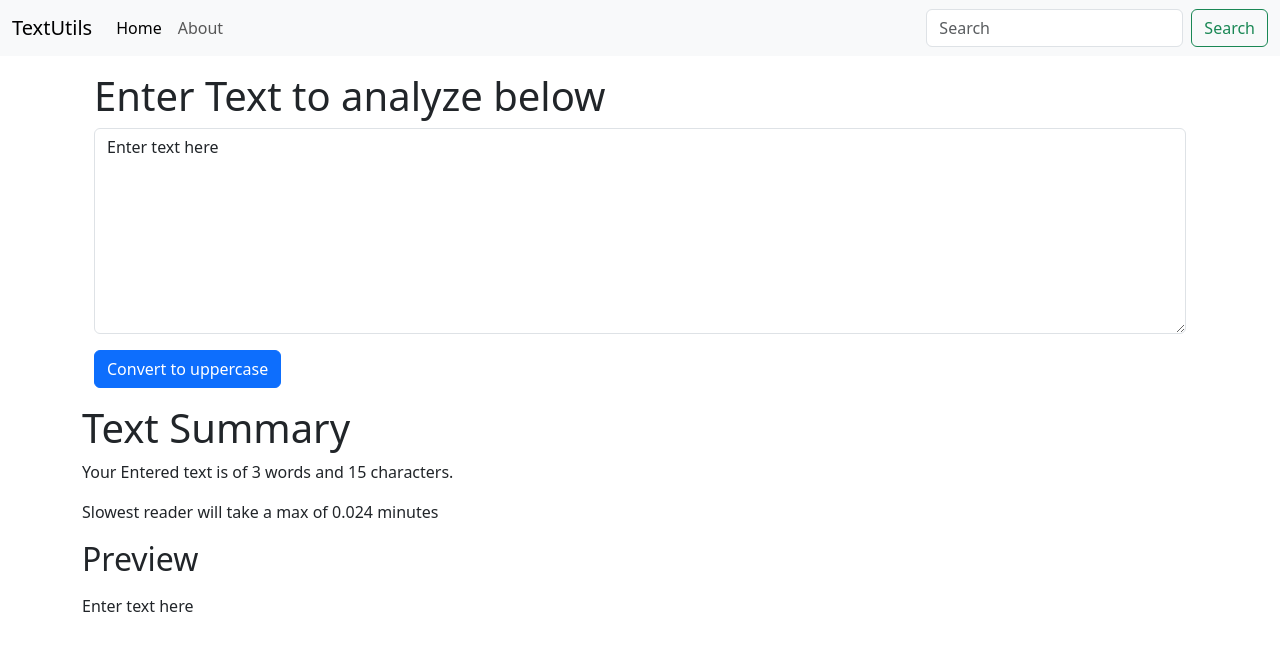
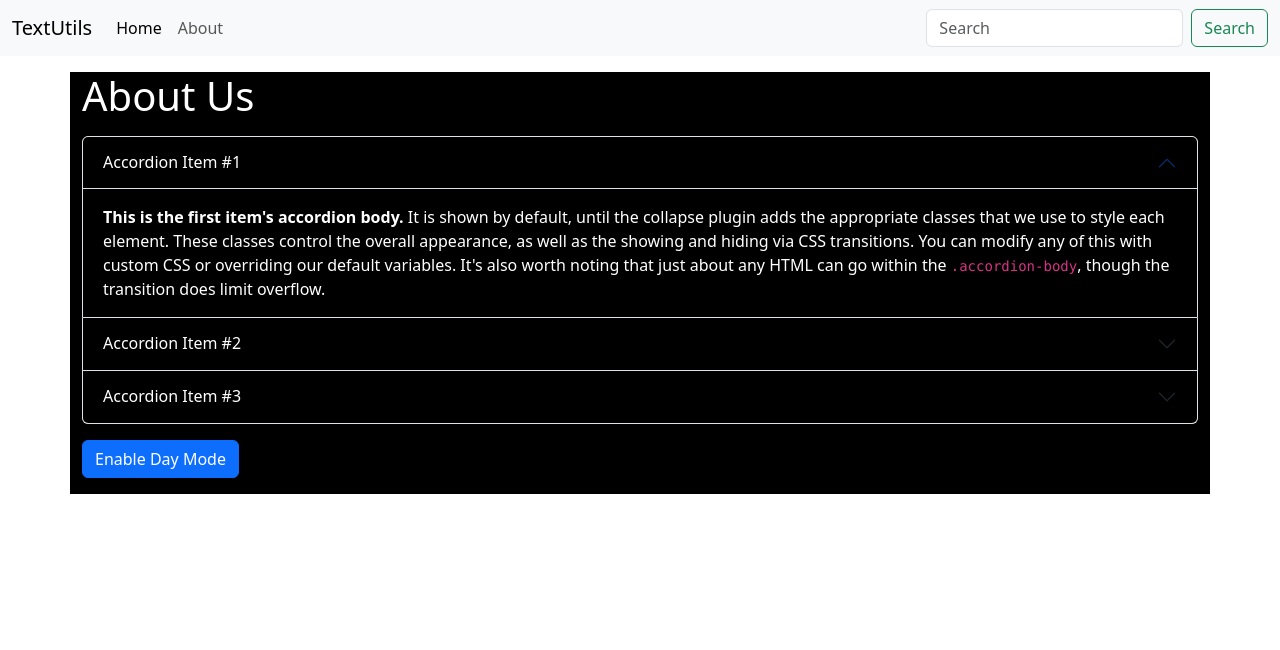
Before and after one commit to BlackMonarch4643/reactlearn, a React (Create React App) app: page / in a window 1280 px wide. Shown: the top 650 px of the page. Built offline with nearby package versions, Linux system fonts and the light colour scheme.

Commit message:
we have experimented with styles inline and used toggle style using onClick

```diff
--- a/src/App.js
+++ b/src/App.js
@@ -1,14 +1,16 @@
 import "./App.css";
 import Navbar from "./components/Navbar";
-import TextForm from "./components/textform";
+//import TextForm from "./components/textform";
+import About from "./components/About";
 
 function App() {
   return (
     <>
       <Navbar title="TextUtils" head1="Home" head2="About" />
-      <div className="container my-3">
+      {/* <div className="container my-3">
         <TextForm heading="Enter Text to analyze below"/>
-      </div>
+      </div> */}
+      <About />
     </>
   );
 }
--- /dev/null
+++ b/src/components/About.js
@@ -0,0 +1,125 @@
+import React,{useState} from "react";
+
+export default function About() {
+  const [mystyle, setMyStyle] = useState({
+    color: 'white',
+    backgroundColor: 'black',
+  })
+  let toggleStyle = () =>{
+    if(mystyle.color === 'white'){
+        setMyStyle({
+            color: 'black',
+            backgroundColor: 'white'
+        })
+    }
+    else {
+        setMyStyle({
+            color: 'white',
+            backgroundColor: 'black'
+        })
+    }
+  }
+  return (
+    <div className="container my-3" style={mystyle}>
+      <h1 className="my-3">About Us</h1>
+      <div className="accordion" id="accordionExample">
+        <div className="accordion-item">
+          <h2 className="accordion-header">
+            <button
+              className="accordion-button"
+              type="button"
+              data-bs-toggle="collapse"
+              data-bs-target="#collapseOne"
+              aria-expanded="true"
+              aria-controls="collapseOne"
+              style={mystyle}
+            >
+              Accordion Item #1
+            </button>
+          </h2>
+          <div
+            id="collapseOne"
+            className="accordion-collapse collapse show"
+            data-bs-parent="#accordionExample"
+          >
+            <div className="accordion-body"  style={mystyle}>
+              <strong>This is the first item's accordion body.</strong> It is
+              shown by default, until the collapse plugin adds the appropriate
+              classes that we use to style each element. These classes control
+              the overall appearance, as well as the showing and hiding via CSS
+              transitions. You can modify any of this with custom CSS or
+              overriding our default variables. It's also worth noting that just
+              about any HTML can go within the <code>.accordion-body</code>,
+              though the transition does limit overflow.
+            </div>
+          </div>
+        </div>
+        <div className="accordion-item">
+          <h2 className="accordion-header">
+            <button
+              className="accordion-button collapsed"
+              type="button"
+              data-bs-toggle="collapse"
+              data-bs-target="#collapseTwo"
+              aria-expanded="false"
+              aria-controls="collapseTwo"
+              style={mystyle}
+            >
+              Accordion Item #2
+            </button>
+          </h2>
+          <div
+            id="collapseTwo"
+            className="accordion-collapse collapse"
+            data-bs-parent="#accordionExample"
+          >
+            <div className="accordion-body" style={mystyle}>
+              <strong>This is the second item's accordion body.</strong> It is
+              hidden by default, until the collapse plugin adds the appropriate
+              classes that we use to style each element. These classes control
+              the overall appearance, as well as the showing and hiding via CSS
+              transitions. You can modify any of this with custom CSS or
+              overriding our default variables. It's also worth noting that just
+              about any HTML can go within the <code>.accordion-body</code>,
+              though the transition does limit overflow.
+            </div>
+          </div>
+        </div>
+        <div className="accordion-item">
+          <h2 className="accordion-header">
+            <button
+              className="accordion-button collapsed"
+              type="button"
+              data-bs-toggle="collapse"
+              data-bs-target="#collapseThree"
+              aria-expanded="false"
+              aria-controls="collapseThree"
+              style={mystyle}
+            >
+              Accordion Item #3
+            </button>
+          </h2>
+          <div
+            id="collapseThree"
+            className="accordion-collapse collapse"
+            data-bs-parent="#accordionExample"
+          >
+            <div className="accordion-body" style={mystyle}>
+              <strong>This is the third item's accordion body.</strong> It is
+              hidden by default, until the collapse plugin adds the appropriate
+              classes that we use to style each element. These classes control
+              the overall appearance, as well as the showing and hiding via CSS
+              transitions. You can modify any of this with custom CSS or
+              overriding our default variables. It's also worth noting that just
+              about any HTML can go within the <code>.accordion-body</code>,
+              though the transition does limit overflow.
+            </div>
+          </div>
+        </div>
+      </div>
+      <button onClick={toggleStyle} type="button" className="btn btn-primary my-3">
+        Enable {mystyle.color === 'white' ? 'Day' : 'Dark'} Mode
+      </button>
+    </div>
+  );
+}
```
